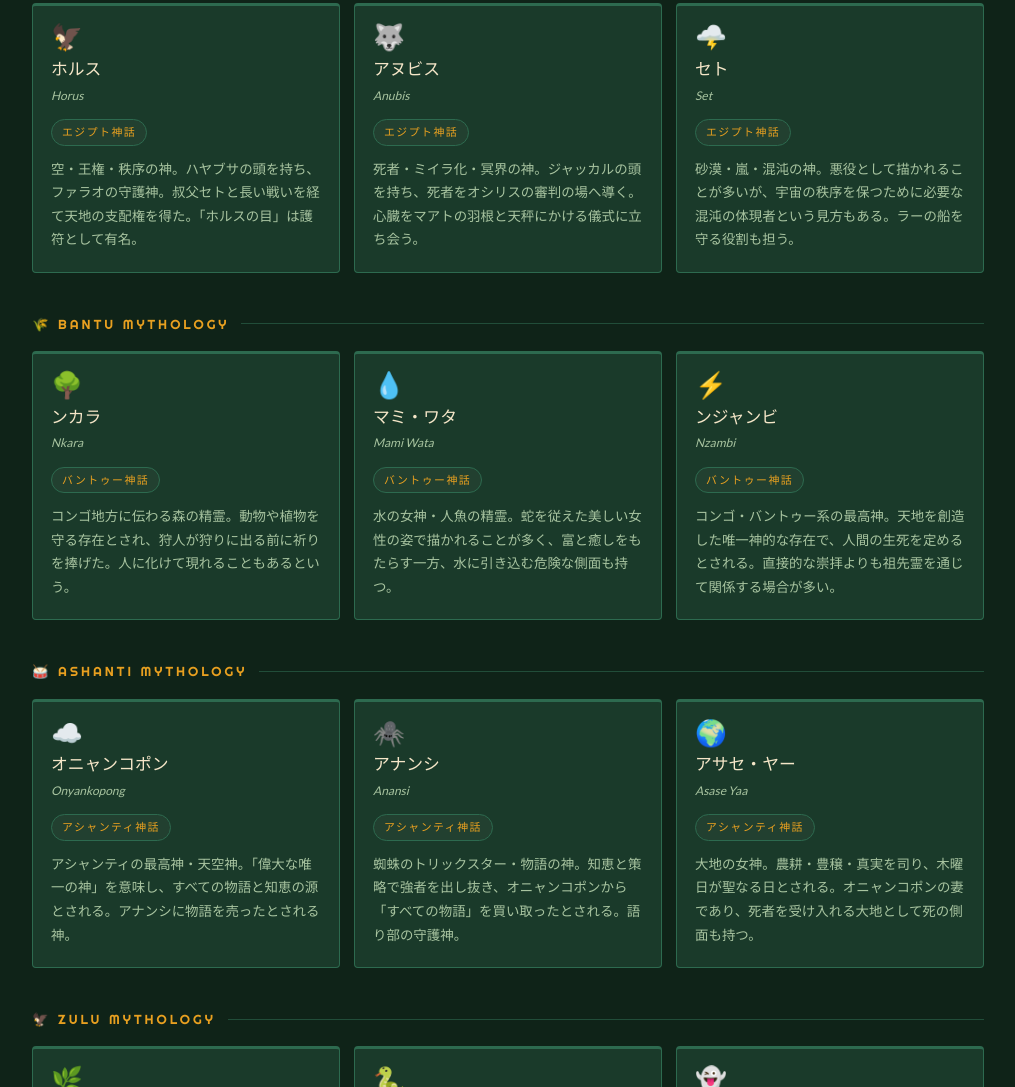
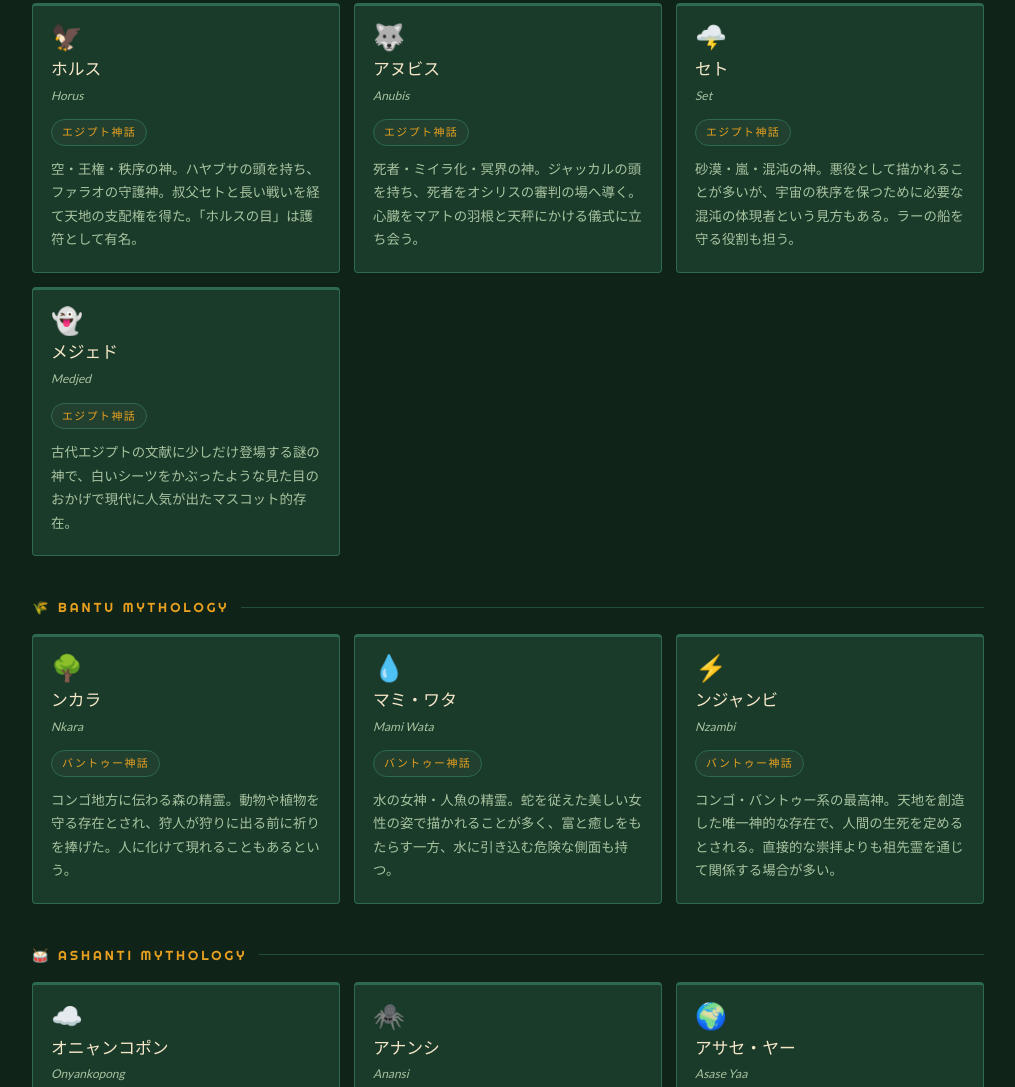
Before and after one commit to Azaleacreativeroom888/fan-africanmyth, a plain HTML site: page report1.html in a window 1280 px wide. Shown: the part 1527-2614 px from the top of the page, without its empty margins (132-1147 px from the left). Drawn offline with Linux system fonts and the light colour scheme.

Commit message:
Update report1.html

```diff
--- a/report1.html
+++ b/report1.html
@@ -380,6 +380,14 @@
       <div class="god-desc">砂漠・嵐・混沌の神。悪役として描かれることが多いが、宇宙の秩序を保つために必要な混沌の体現者という見方もある。ラーの船を守る役割も担う。</div>
     </div>
 
+    <div class="god-card" data-region="egypt">
+      <div class="god-emoji">👻</div>
+      <div class="god-name">メジェド</div>
+      <div class="god-name-sub">Medjed</div>
+      <span class="god-type">エジプト神話</span>
+      <div class="god-desc">古代エジプトの文献に少しだけ登場する謎の神で、白いシーツをかぶったような見た目のおかげで現代に人気が出たマスコット的存在。</div>
+    </div>
+
   </div>
 
   <!-- バントゥー神話 -->
```
